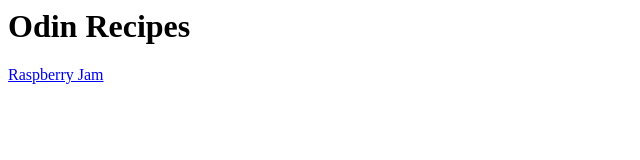
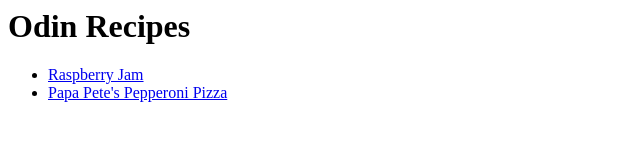
Before and after one commit to Lupin-the-Wolf/odin-recipes, a plain HTML site: page index.html in a window 1280 px wide. Shown: the whole page, without its empty margins (0-640 px from the left). Drawn offline with Linux system fonts and the light colour scheme.

Commit message:
Add Pizza Recipe and List

```diff
--- a/index.html
+++ b/index.html
@@ -6,8 +6,13 @@
     </head>
     <body>
         <h1>Odin Recipes</h1>
-        <p><a href="recipes/jam.html">Raspberry Jam</a>
+        <p>
+            <ul>
+                <li><a href="recipes/jam.html">Raspberry Jam</a></li>
+                <li><a href="recipes/pizza.html">Papa Pete's Pepperoni Pizza</a></li>
+            </ul>
         </p>
+
     </body>
 
 </html>
```
